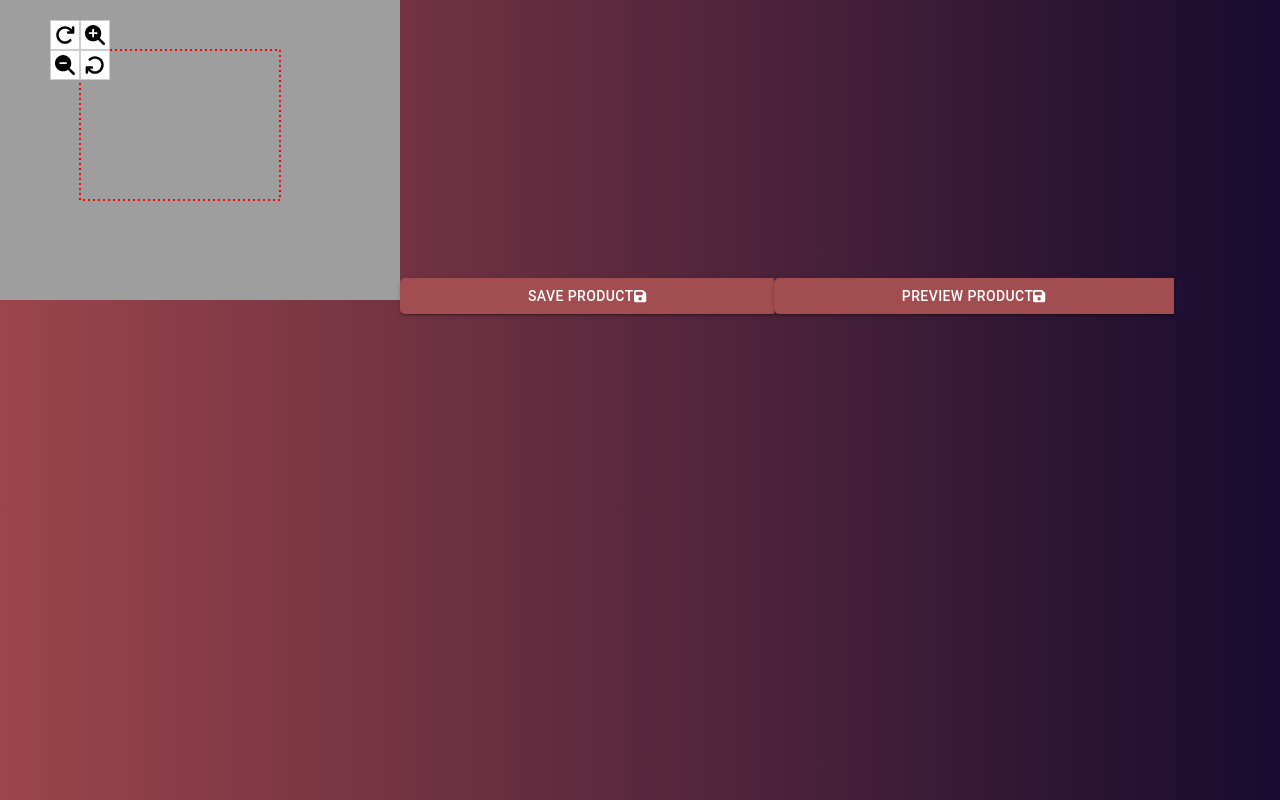
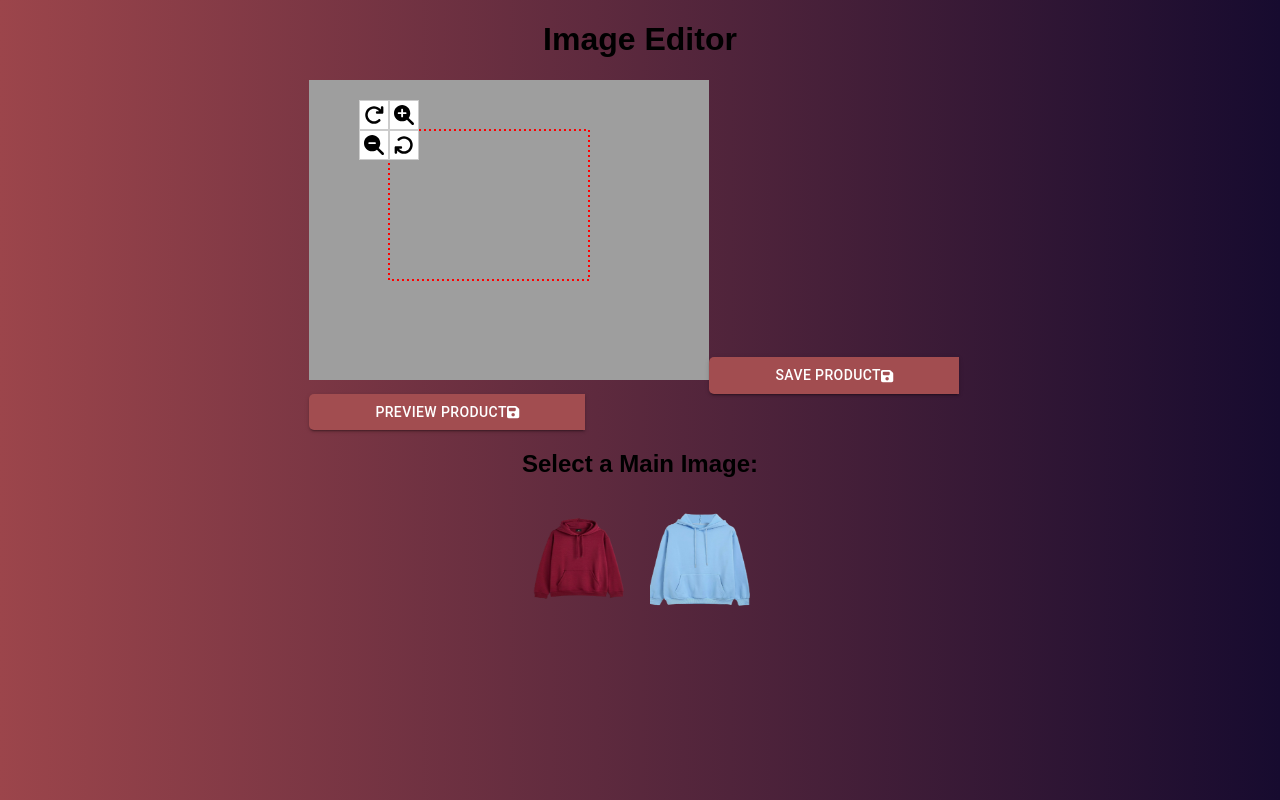
Before and after one commit to Legend101Zz/react-image-editor, a React (Create React App) app: page /image-editor in a window 1280 px wide. Built offline with nearby package versions, Linux system fonts and the light colour scheme.

Commit message:
image editor final finishes without api

```diff
--- a/src/components/Editor/index.jsx
+++ b/src/components/Editor/index.jsx
@@ -1,13 +1,56 @@
-import React from "react";
+import React, { useState } from "react";
 import ImageEditor from "./index2";
+import { useSearchParams } from "react-router-dom";
 
-function ImageEditorPage({ mainImageSrc, overlayImageSrc }) {
+function ImageEditorPage() {
+  // Get the parameters from the URL
+  const [searchParams] = useSearchParams();
+
+  // Extract the 'mainImage' and 'overlayImage' from the URL
+  const mainImageSrc = searchParams.get("mainImage");
+  const overlayImageSrc = searchParams.get("overlayImage");
+
+  // Sample list of images to choose from
+  const imageList = ["hod1.png", "hod2.png"];
+
+  // State to store the selected main image
+  const [selectedMainImage, setSelectedMainImage] = useState(mainImageSrc);
+
+  // Function to set the selected main image
+  const handleImageSelect = (imageSrc) => {
+    setSelectedMainImage(imageSrc);
+  };
+
   return (
-    <div>
+    <div
+      style={{ display: "flex", flexDirection: "column", alignItems: "center" }}
+    >
+      <h1>Image Editor</h1>
+
+      {/* Display the ImageEditor */}
       <ImageEditor
-        mainImageSrc={mainImageSrc}
+        mainImageSrc={selectedMainImage}
         overlayImageSrc={overlayImageSrc}
       />
+
+      <h2>Select a Main Image:</h2>
+      <div style={{ display: "flex", justifyContent: "center" }}>
+        {/* Map over the image list and create image thumbnails */}
+        {imageList.map((imageSrc, index) => (
+          <img
+            key={index}
+            src={imageSrc}
+            alt={`Img ${index}`}
+            style={{
+              width: "100px",
+              height: "100px",
+              margin: "10px",
+              cursor: "pointer",
+            }}
+            onClick={() => handleImageSelect(imageSrc)}
+          />
+        ))}
+      </div>
     </div>
   );
 }
--- a/src/components/Editor/start.jsx
+++ b/src/components/Editor/start.jsx
@@ -1,6 +1,6 @@
 import React, { useState } from "react";
+import { useNavigate } from "react-router";
 import Navbar from "../Layouts/Navbar/Navbar.js";
-import { Link, useHistory } from "react-router-dom";
 import ImageOverlay from "./image.jsx";
 import { Button } from "@mui/material";
 import "./DesignSelection.css";
@@ -8,7 +8,7 @@ import "./DesignSelection.css";
 function DesignSelection() {
   const [userDesign, setUserDesign] = useState(null);
   const [selectedImage, setSelectedImage] = useState(null);
-  const history = useHistory();
+  const navigate = useNavigate();
 
   const handleDesignChange = (e) => {
     // Handle the user's design upload and set it to the state
@@ -25,7 +25,7 @@ function DesignSelection() {
   // Function to set the selected image when the "Edit" button is clicked
   const handleEditImage = (imageData) => {
     setSelectedImage(imageData);
-    history.push(
+    navigate(
       `/image-editor?mainImage=${encodeURIComponent(
         "t_hoodie.png"
       )}&overlayImage=${encodeURIComponent(userDesign || "logo_e.png")}`
```
Also changed, not shown: public/hod1.png (added), public/hod2.png (added).
